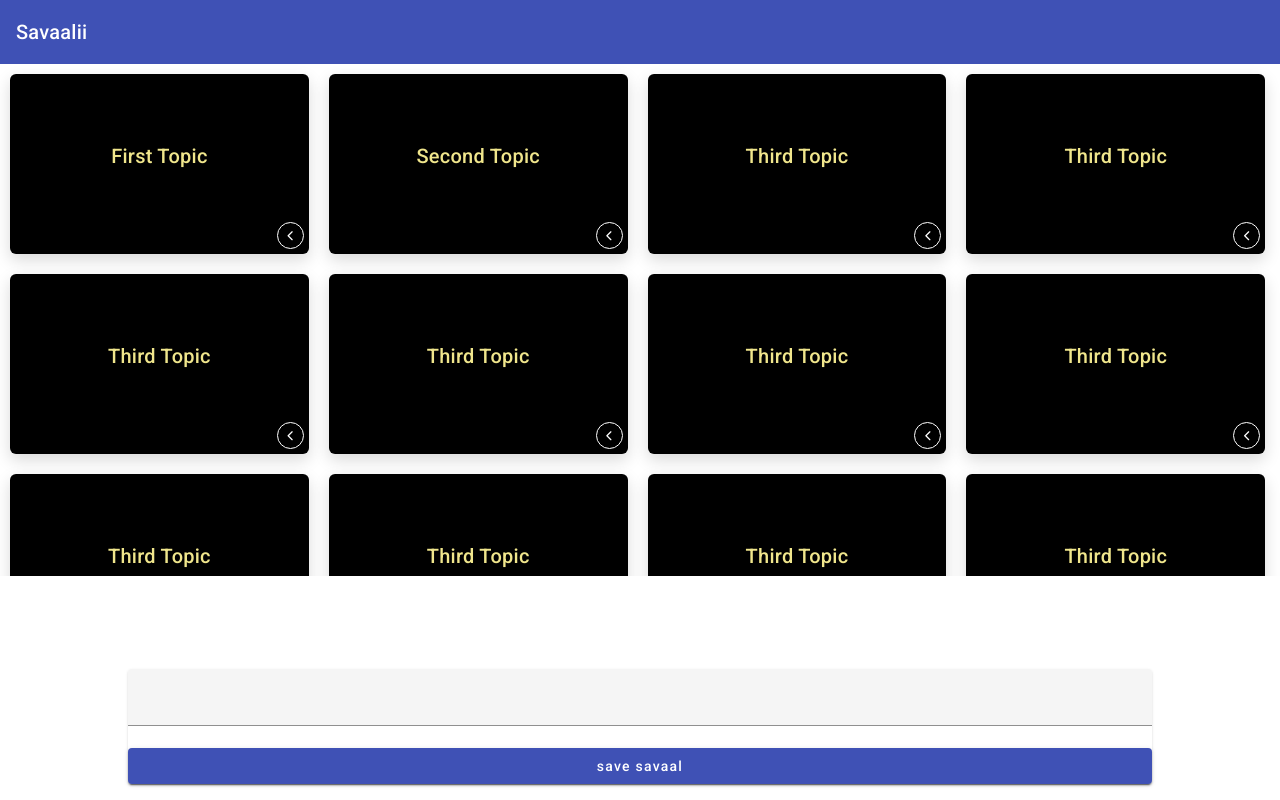
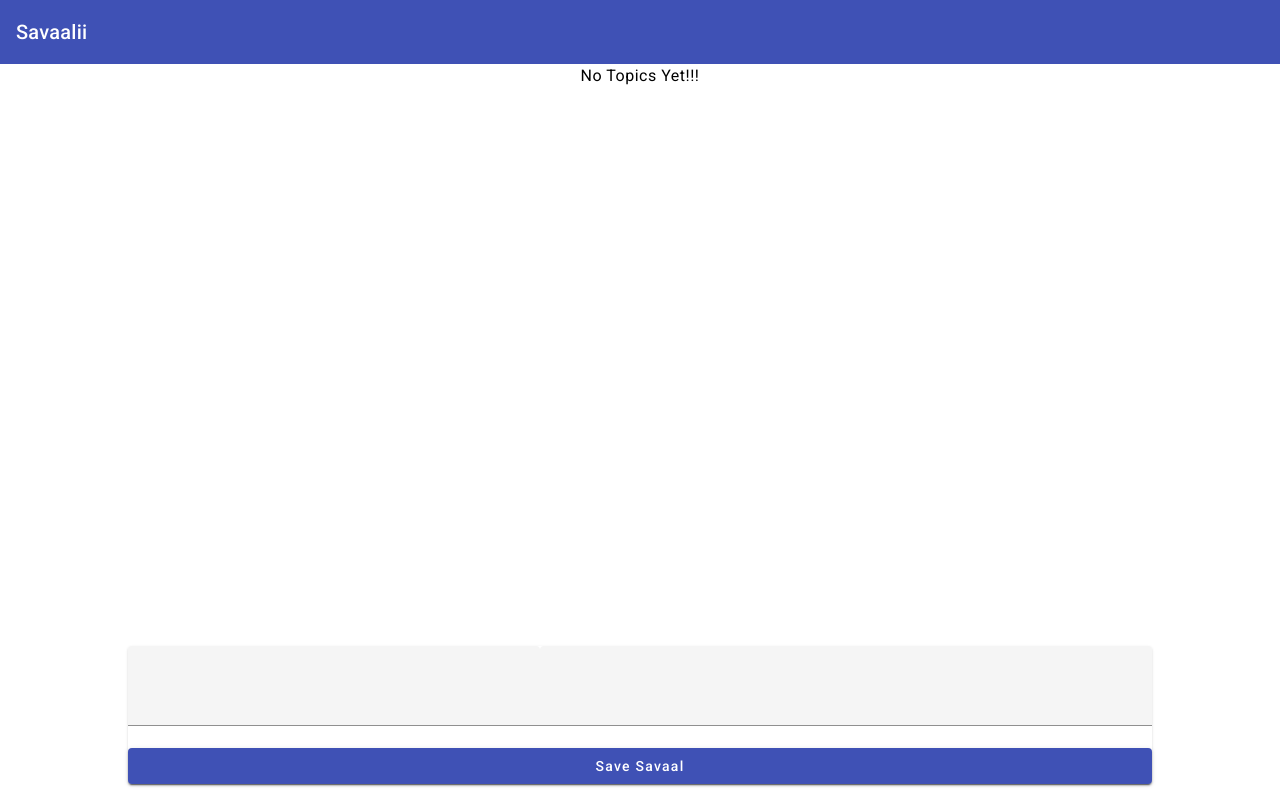
Before and after one commit to arpit-mathur-132001/MEAN_Sawali, an Angular app: page / in a window 1280 px wide. Built offline with nearby package versions, Linux system fonts and the light colour scheme.

Commit message:
UI: Add input for topic and description, and dynamic data reflection

```diff
--- a/src/app/app.component.html
+++ b/src/app/app.component.html
@@ -1,8 +1,10 @@
 <savaalii-header></savaalii-header>
 
 <div class="app-savaal-list">
-  <savaal-list></savaal-list>
+  <savaal-list [savaalTopics]="storedSavaalTopics"></savaal-list>
 </div>
 <div class="app-savaal-create">
-  <savaal-create></savaal-create>
+  <savaal-create
+    (savaalTopicCreated)="onSavaalTopicAdded($event)"
+  ></savaal-create>
 </div>
--- a/src/app/app.component.ts
+++ b/src/app/app.component.ts
@@ -7,4 +7,9 @@ import { Component } from '@angular/core';
 })
 export class AppComponent {
   title = 'Savaalii';
+  storedSavaalTopics: any = [];
+
+  onSavaalTopicAdded(savaalTopic: any) {
+    this.storedSavaalTopics.push(savaalTopic);
+  }
 }
--- a/src/app/main-dashboard/savaal-create/savaal-create.component.css
+++ b/src/app/main-dashboard/savaal-create/savaal-create.component.css
@@ -11,3 +11,17 @@ textarea {
 textarea {
   resize: none;
 }
+
+.flex-container {
+  display: flex;
+}
+
+#topic-form {
+  width: unset;
+  flex-grow: 1;
+}
+
+#description-form {
+  width: unset;
+  flex-grow: 2;
+}
--- a/src/app/main-dashboard/savaal-create/savaal-create.component.html
+++ b/src/app/main-dashboard/savaal-create/savaal-create.component.html
@@ -1,9 +1,13 @@
-<!-- <p>{{ newSavaal }}</p> -->
 <mat-card>
-  <mat-form-field>
-    <textarea matInput rows="1" [(ngModel)]="enteredValue"></textarea>
-  </mat-form-field>
+  <div class="flex-container">
+    <mat-form-field id="topic-form">
+      <input matInput type="text" [(ngModel)]="enteredTopic" />
+    </mat-form-field>
+    <mat-form-field id="description-form">
+      <textarea matInput rows="2" [(ngModel)]="enteredDescription"></textarea>
+    </mat-form-field>
+  </div>
   <button color="primary" mat-raised-button (click)="onSave()">
-    save savaal
+    Save Savaal
   </button>
 </mat-card>
--- a/src/app/main-dashboard/savaal-create/savaal-create.component.ts
+++ b/src/app/main-dashboard/savaal-create/savaal-create.component.ts
@@ -1,4 +1,4 @@
-import { Component } from '@angular/core';
+import { Component, Output, EventEmitter } from '@angular/core';
 
 @Component({
   selector: 'savaal-create',
@@ -6,9 +6,18 @@ import { Component } from '@angular/core';
   styleUrl: './savaal-create.component.css',
 })
 export class SavaalCreateComponent {
-  enteredValue = '';
-  newSavaal = 'No Savaal!';
+  enteredTopic = '';
+  enteredDescription = '';
+  @Output() savaalTopicCreated = new EventEmitter();
   onSave() {
-    this.newSavaal = this.enteredValue;
+    const savaal = {
+      topic: this.enteredTopic,
+      description: this.enteredDescription,
+      isFlipped: false,
+      flip() {
+        this.isFlipped = !this.isFlipped;
+      },
+    };
+    this.savaalTopicCreated.emit(savaal);
   }
 }
--- a/src/app/main-dashboard/savaal-list/savaal-list.component.css
+++ b/src/app/main-dashboard/savaal-list/savaal-list.component.css
@@ -78,3 +78,7 @@
     width: 600px;
   }
 }
+
+.info-text {
+  text-align: center;
+}
--- a/src/app/main-dashboard/savaal-list/savaal-list.component.html
+++ b/src/app/main-dashboard/savaal-list/savaal-list.component.html
@@ -1,9 +1,4 @@
-<!-- <div *ngFor="let savaalTopic of savaalTopics">
-  <div>{{ savaalTopic.topic }}</div>
-  <div>{{ savaalTopic.description }}</div>
-</div> -->
-
-<div class="flex-container">
+<div class="flex-container" *ngIf="savaalTopics.length > 0">
   <div class="container" *ngFor="let savaalTopic of savaalTopics">
     <div [ngClass]="savaalTopic.isFlipped ? 'flipped' : ''" class="card">
       <div class="front">
@@ -21,3 +16,6 @@
     </div>
   </div>
 </div>
+<p *ngIf="savaalTopics.length <= 0" class="mat-body-1 info-text">
+  No Topics Yet!!!
+</p>
--- a/src/app/main-dashboard/savaal-list/savaal-list.component.ts
+++ b/src/app/main-dashboard/savaal-list/savaal-list.component.ts
@@ -1,4 +1,4 @@
-import { Component } from '@angular/core';
+import { Component, Input } from '@angular/core';
 
 @Component({
   selector: 'savaal-list',
@@ -6,102 +6,5 @@ import { Component } from '@angular/core';
   styleUrl: './savaal-list.component.css',
 })
 export class SavaalListComponent {
-  savaalTopics = [
-    {
-      topic: 'First Topic',
-      description: 'This is the first topic description',
-      isFlipped: false,
-      flip() {
-        this.isFlipped = !this.isFlipped;
-      },
-    },
-    {
-      topic: 'Second Topic',
-      description: 'This is the second topic description',
-      isFlipped: false,
-      flip() {
-        this.isFlipped = !this.isFlipped;
-      },
-    },
-    {
-      topic: 'Third Topic',
-      description: 'This is the third topic description',
-      isFlipped: false,
-      flip() {
-        this.isFlipped = !this.isFlipped;
-      },
-    },
-    {
-      topic: 'Third Topic',
-      description: 'This is the third topic description',
-      isFlipped: false,
-      flip() {
-        this.isFlipped = !this.isFlipped;
-      },
-    },
-    {
-      topic: 'Third Topic',
-      description: 'This is the third topic description',
-      isFlipped: false,
-      flip() {
-        this.isFlipped = !this.isFlipped;
-      },
-    },
-    {
-      topic: 'Third Topic',
-      description: 'This is the third topic description',
-      isFlipped: false,
-      flip() {
-        this.isFlipped = !this.isFlipped;
-      },
-    },
-    {
-      topic: 'Third Topic',
-      description: 'This is the third topic description',
-      isFlipped: false,
-      flip() {
-        this.isFlipped = !this.isFlipped;
-      },
-    },
-    {
-      topic: 'Third Topic',
-      description: 'This is the third topic description',
-      isFlipped: false,
-      flip() {
-        this.isFlipped = !this.isFlipped;
-      },
-    },
-    {
-      topic: 'Third Topic',
-      description: 'This is the third topic description',
-      isFlipped: false,
-      flip() {
-        this.isFlipped = !this.isFlipped;
-      },
-    },
-    {
-      topic: 'Third Topic',
-      description: 'This is the third topic description',
-      isFlipped: false,
-      flip() {
-        this.isFlipped = !this.isFlipped;
-      },
-    },
-    {
-      topic: 'Third Topic',
-      description: 'This is the third topic description',
-      isFlipped: false,
-      flip() {
-        this.isFlipped = !this.isFlipped;
-      },
-    },
-    {
-      topic: 'Third Topic',
-      description: 'This is the third topic description',
-      isFlipped: false,
-      flip() {
-        this.isFlipped = !this.isFlipped;
-      },
-    },
-  ];
+  @Input() savaalTopics: any = [];
 }
```
